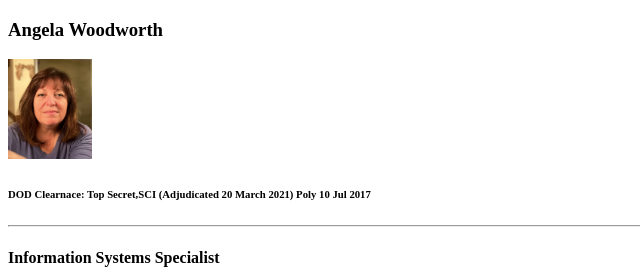
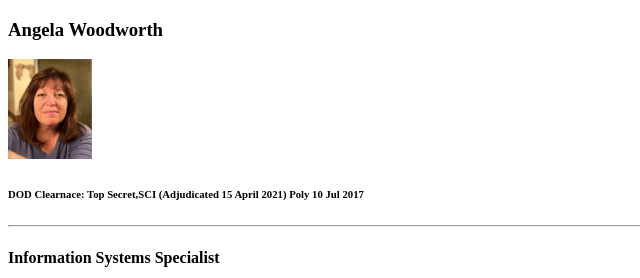
Before and after one commit to awoodworth02/html-capstone-1-resume, a plain HTML site: page index.html in a window 1280 px wide. Shown: the top 278 px of the page, 0-640 px from the left. Drawn offline with Linux system fonts and the light colour scheme.

Commit message:
Add files via upload

```diff
--- a/index.html
+++ b/index.html
@@ -7,7 +7,7 @@
 <body>
     <h3>Angela Woodworth</h3>
        <img src="./assets/images/IMG_6271.jpg" height="100" alt="Angela's photo"/>
-    <h6><b>DOD Clearnace: Top Secret,SCI (Adjudicated 20 March 2021) Poly 10 Jul 2017</b></h6>
+    <h6><b>DOD Clearnace: Top Secret,SCI (Adjudicated 15 April 2021) Poly 10 Jul 2017</b></h6>
     <hr>
     <h4><b>Information Systems Specialist</b></h4>
     <h5>Computer Technician*Network Technician*Network Analyst</h5>
```
